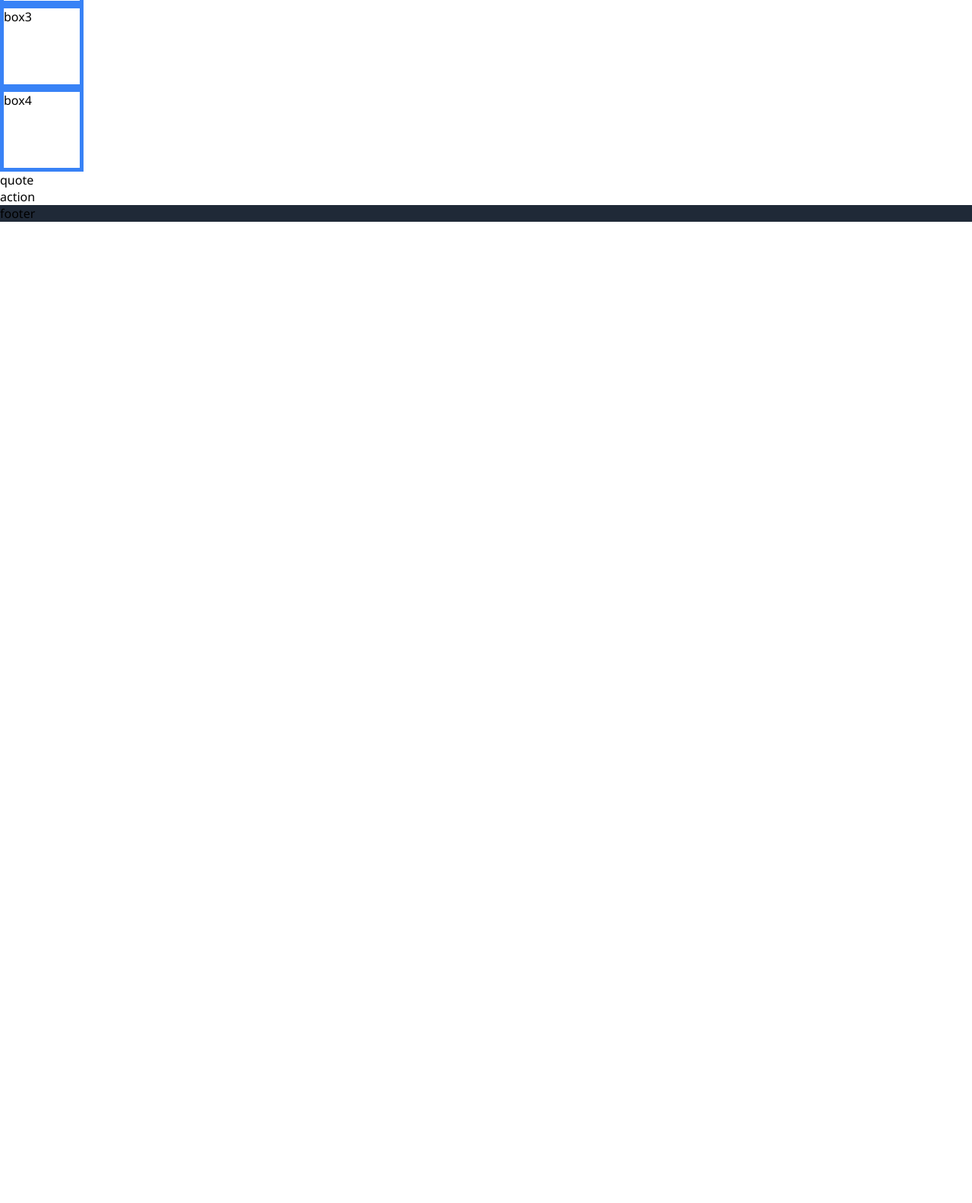
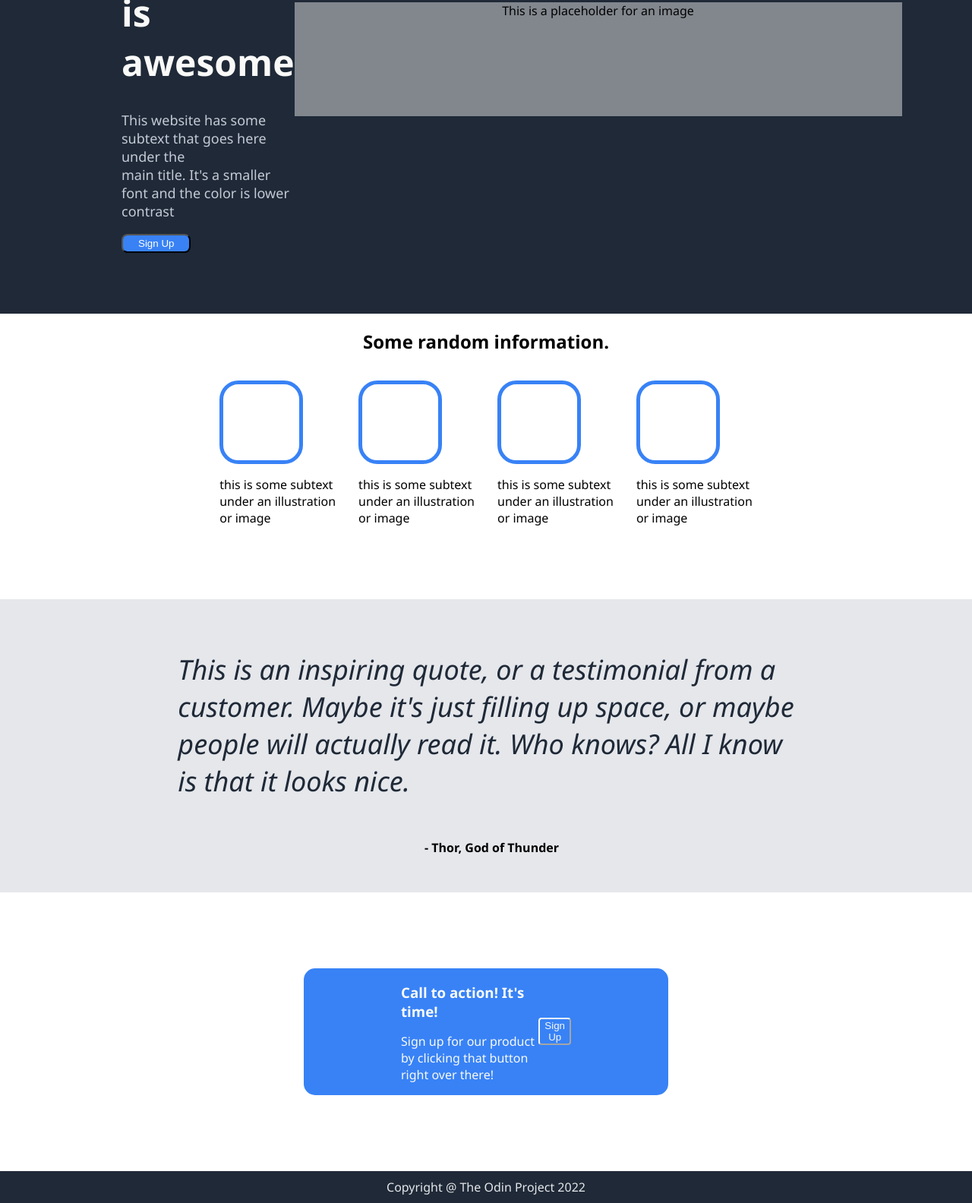
Before and after one commit to Isthat0/landing-page, a plain HTML site: page index.html in a window 1280 px wide. Shown: the part 289-1873 px from the top of the page at 76% size. Before the commit the page ends 800 px from the top, so only its background shows below. Drawn offline with Linux system fonts and the light colour scheme.

Commit message:
Added the finishing touches on landing page.

```diff
--- a/index.html
+++ b/index.html
@@ -17,16 +17,61 @@
                 <div class="header-link-three">Header link three</div>
             </div>
         </div>
-        <div class="hero">Hero</div>
-        <div class="information">Boxes
-            <div class="box1">box1</div>
-            <div class="box2">box2</div>
-            <div class="box3">box3</div>
-            <div class="box4">box4</div>
+        <div class="hero">
+            <div class="left-hero">
+                <h1> This website is<br>awesome</h1>
+                <p>This website has some subtext that goes here under the<br>
+                    main title. It's a smaller font and the color is lower<br>
+                    contrast</p>
+                <button type="button" class="sign-up1">Sign Up</button>
+            </div>
+            <div class="right-hero">
+                <div class="pic">This is a placeholder for an image</div>
+            </div>
         </div>
-        <div class="quote">quote</div>
-        <div class="action">action</div>
-        <footer class="footer">footer</footer>
+        <div class="information">
+            <h2>Some random information.</h2>
+            <div id="all-boxes">
+                <div class="boxes">
+                    <div class="box1"></div>
+                    <p>this is some subtext <br>under an illustration<br>or image</p>
+                </div>
+                <div class="boxes">
+                    <div class="box 2"></div>
+                    <p>this is some subtext <br>under an illustration<br>or image</p>
+                </div>
+                <div class="boxes">
+                    <div class="box3"></div>
+                    <p>this is some subtext <br>under an illustration<br>or image</p>
+                </div>
+                <div class="boxes">
+                    <div class="box4"></div>
+                    <p>this is some subtext <br>under an illustration<br>or image</p>
+                </div>
+            </div>
+        </div>
+        <div class="quote">
+            <div class="quote-items">
+                <div class="left-quote">
+                    <p><em>This is an inspiring quote, or a testimonial from a<br>customer. Maybe it's just filling up space, or maybe<br>people will actually read it. Who knows? All I know<br>is that it looks nice.</em></p>
+                </div>
+                <div class="right-quote">
+                    <p><strong>- Thor, God of Thunder</strong></p>
+                </div>
+            </div>
+        </div>
+        <div class="action">
+            <div class="blue-box">
+                <div class="left-side">
+                    <h3><strong>Call to action! It's time!</strong></h3>
+                    <p>Sign up for our product by clicking that button right over there!</p>
+                </div>
+                <div class="right-side">
+                    <button type="button" class="sign-up2">Sign Up</button>
+                </div>
+            </div>
+        </div>
+        <footer class="footer">Copyright @ The Odin Project 2022</footer>
     </div>
 </body>
 </html>
--- a/styles.css
+++ b/styles.css
@@ -13,11 +13,13 @@ body{
     align-items: center;
     justify-content: space-between;
     padding-top: 7px;
+    padding-left: 5em;
+    padding-right: 5em;
 }
 
 .header-logo{
     font-size: 18px;
-    padding-left: 10em;
+    padding-left: 5em;
 }
 
 .header-links{
@@ -25,19 +27,130 @@ body{
     display: flex;
     justify-content: space-between;
     gap: 10px;
-    padding-right: 10em;
+    padding-right: 5em;
 }
 
 .hero{
     background-color: #1f2937;
+    display: flex;
+    justify-content: space-between;
+    align-items: center;
+    padding: 5em;
+    padding-left: 10em;
+    padding-right: 10em;
+
+}
+
+.hero h1{
+    font-size: 48px;
+    font-weight: bolder;
+    color: #f9faf8;
+}
+.hero p{
+    color: #c4cad6;
+    font-size: 18px;
+}
+.hero .pic{
+    width:800px;
+    height: 150px;
+    background-color: #cccdcf93;
+    font-weight: 100;
+    text-align: center;
+}
+
+.hero button{
+    background-color: #3882f6;
+    color: white;
+    border-radius: 8px;
+    text-align: center;
+    padding-right: 20px;
+    padding-left: 20px;
+    padding-top: 3px;
+    padding-bottom: 3px;
+}
+
+.information{
+    display: flex;
+    flex-direction: column;
+    justify-content: space-between;
+    align-items: center;
+    padding-bottom: 5em;
+}
+
+.information .header{
+    font-size: 36px;
+    font-weight: bolder;
+    color: #1f2937;
+}
+
+#all-boxes{
+    display: flex;
+    flex: row space-between;
+    gap: 30px;
+    padding-top: 15px;
+}
+
+.boxes div {
+    border-radius: 25px;
+    width: 100px;
+    height: 100px;
+    border: 5px solid #3882f6;
+}
+
+.quote{
+    background-color: #e5e7eb;
+    padding: 2em;
+}
+
+.quote-items{
+    display: flex;
+    flex-direction: column;
+    justify-content: center;
+    align-items: center;
+}
+
+.right-quote{
+    align-self: flex-end;
+    padding-right: 32em;
+}
+
+.quote .left-quote{
+    font-size: 36px;
+    color: #1f2937;
+}
+
+.action .blue-box{
+    background-color: #3882f6;
+    margin: 100px;
+    margin-left: 25em;
+    margin-right: 25em;
+    border-radius: 15px;
+    display: flex;
+    justify-content: space-between;
+    align-items: center;
+    padding-right: 8em;
+    padding-left: 8em;
+}
+
+.left-side{
+    color: #f9faf8;
+}
+
+.left-side h3{
+    margin-bottom: 0px;
+    padding-bottom: 0px;
+}
+
+.right-side button{
+    background-color: #3882f6;
+    border-color: #f9faf8;
+    border-radius: 4px;
+    color: #f9faf8;
 }
 
 .footer{
     background-color: #1f2937;
+    text-align: center;
+    color: #e5e7eb;
+    padding: 10px;
 }
-
-.information div{
-    width: 100px;
-    height: 100px;
-    border: 5px solid #3882f6;
-}
```
